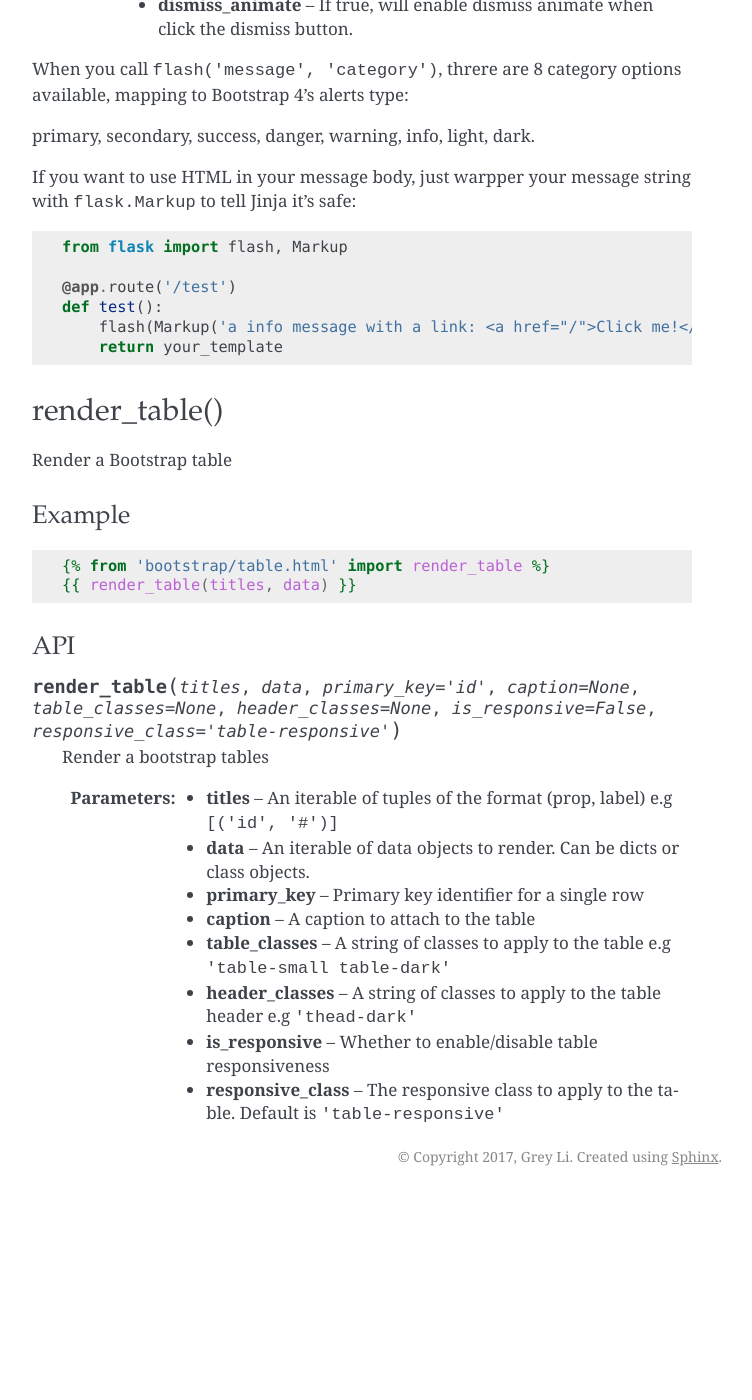
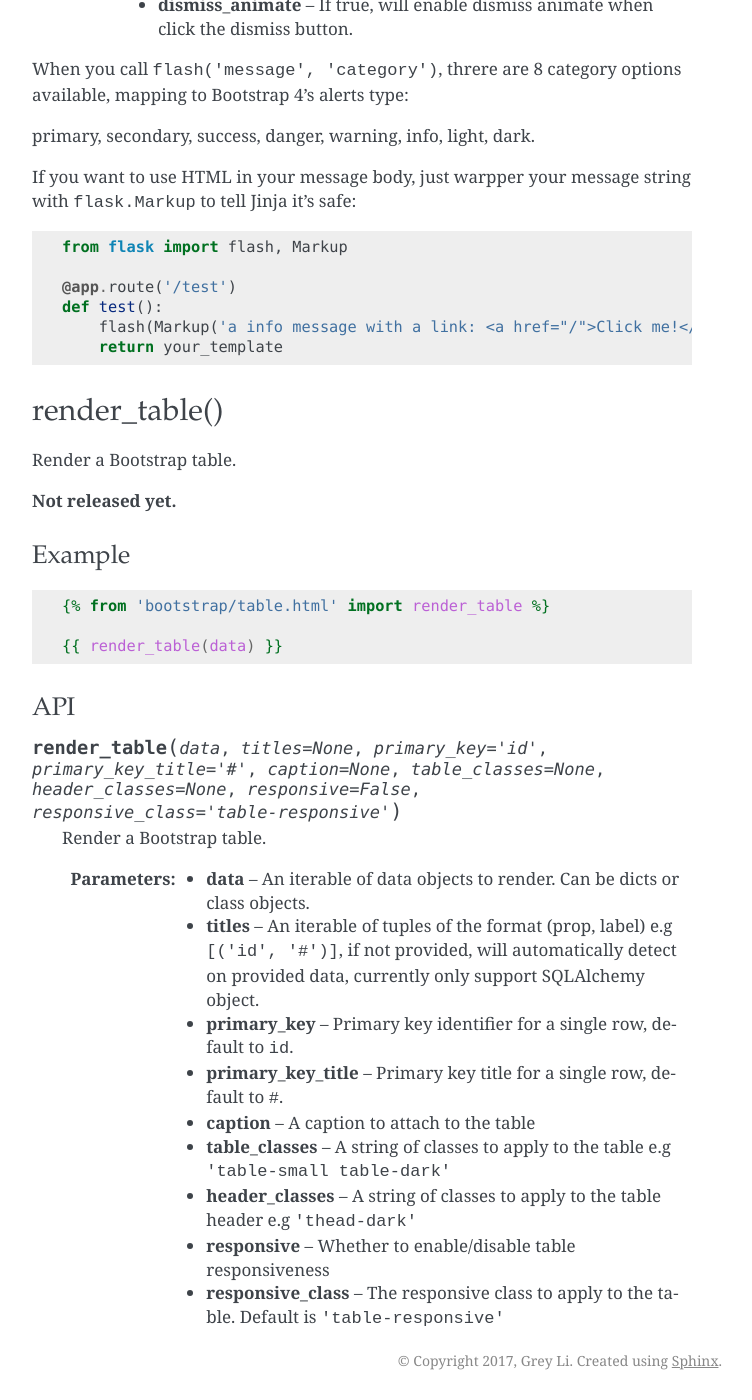
Before and after one commit to helloflask/bootstrap-flask, a Sphinx documentation site: the page built from docs/macros.rst, in a window 1280 px wide and 1400 px high, scrolled down 8444 px. Shown: the whole window, without its empty margins (388-1140 px from the left). Built offline with Sphinx 7.4.7, drawn with Linux system fonts in a browser that asks for light colours; before the commit the page ends 9640 px from its top, so only the background shows below that.

Commit message:
Update doc and changelog for render_table

```diff
--- a/docs/macros.rst
+++ b/docs/macros.rst
@@ -405,7 +405,10 @@ If you want to use HTML in your message body, just warpper your message string w
 
 render_table()
 --------------
-Render a Bootstrap table
+
+Render a Bootstrap table.
+
+**Not released yet.**
 
 Example
 ~~~~~~~
@@ -413,28 +416,32 @@ Example
 .. code-block:: jinja
 
     {% from 'bootstrap/table.html' import render_table %}
-    {{ render_table(titles, data) }}
+
+    {{ render_table(data) }}
 
 
 API
 ~~~~
 
-.. py:function:: render_table(titles,\
-                              data,\
+.. py:function:: render_table(data,\
+                              titles=None,\
                               primary_key='id',\
+                              primary_key_title='#',\
                               caption=None,\
                               table_classes=None,\
                               header_classes=None,\
-                              is_responsive=False,\
+                              responsive=False,\
                               responsive_class='table-responsive')
 
-    Render a bootstrap tables
+    Render a Bootstrap table.
 
-    :param titles: An iterable of tuples of the format (prop, label) e.g ``[('id', '#')]``
     :param data: An iterable of data objects to render. Can be dicts or class objects.
-    :param primary_key: Primary key identifier for a single row
+    :param titles: An iterable of tuples of the format (prop, label) e.g ``[('id', '#')]``, if not provided,
+                will automatically detect on provided data, currently only support SQLAlchemy object.
+    :param primary_key: Primary key identifier for a single row, default to ``id``.
+    :param primary_key_title: Primary key title for a single row, default to ``#``.
     :param caption: A caption to attach to the table
     :param table_classes: A string of classes to apply to the table e.g ``'table-small table-dark'``
     :param header_classes: A string of classes to apply to the table header e.g ``'thead-dark'``
-    :param is_responsive: Whether to enable/disable table responsiveness
+    :param responsive: Whether to enable/disable table responsiveness
     :param responsive_class: The responsive class to apply to the table. Default is ``'table-responsive'``
```
Also changed, not shown: CHANGES.rst (+9 -0 lines).
